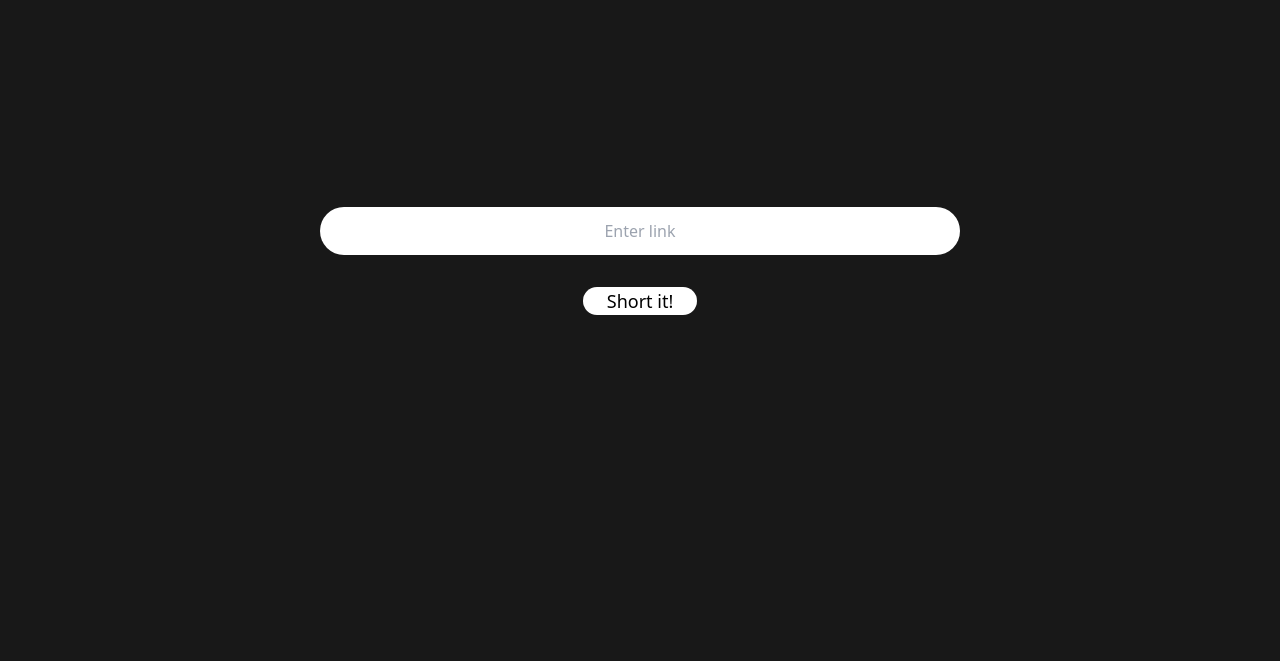
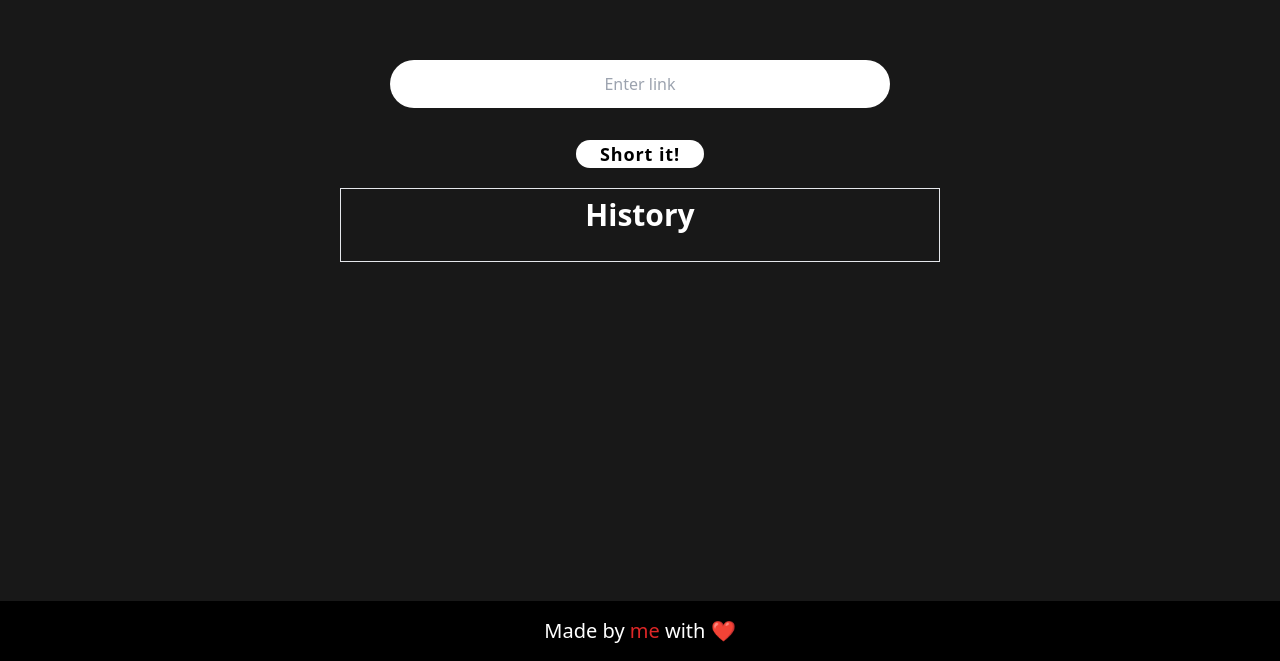
Before and after one commit to snehilgamit/limk, a Next.js app: page / in a window 1280 px wide. Shown: the part 139-800 px from the top of the page. Built offline with nearby package versions, Linux system fonts and the light colour scheme.

Commit message:
update: 0.1.1

```diff
--- a/helper/mongoDB.js
+++ b/helper/mongoDB.js
@@ -1,6 +1,6 @@
 import mongoose from "mongoose";
 
 const ConnectDB = async() =>{
-    await mongoose.connect('mongodb+srv://mayank:mayank@cluster0.mssu5rq.mongodb.net/?retryWrites=true&w=majority')
+    await mongoose.connect(process.env.MongoURI)
 }
 export default ConnectDB;
--- a/pages/_app.js
+++ b/pages/_app.js
@@ -1,5 +1,8 @@
 import '@/styles/globals.css'
 
 export default function App({ Component, pageProps }) {
-  return <Component {...pageProps} />
+  return <>
+  <Component {...pageProps} />
+  <div className="selection:bg-red-600 bg-black font-white selection:text-white text-xl fixed w-full  text-white py-4 bottom-0 text-center">Made by <span className='text-red-600'>me</span> with ❤️</div>
+  </>
 }
--- a/pages/index.js
+++ b/pages/index.js
@@ -1,20 +1,37 @@
 import axios from "axios";
 import { useRouter } from "next/router";
-import { useState } from "react";
+import { useEffect, useState } from "react";
 
 const Home = () => {
     const [link, setlink] = useState('');
-    const [shorted,setshored]=useState('');
+    const [shorted, setshored] = useState('');
+    const [history, setHistory] = useState([]);
+    const sethistoryFun = () => {
+        const findHistory = localStorage.getItem('history');
+        if (findHistory) {
+            const parseHistory = JSON.parse(findHistory)
+            setHistory(parseHistory)
+        } else {
+            localStorage.setItem('history', '[]');
+        }
+    }
     const short = async () => {
         if (link) {
             const req = await axios.post('/api/createLink', { link });
-            const shortedlink = "https://www.π.site/s/"+req.data.Shortlink;
+            const shortedlink = "https://www.π.site/s/" + req.data.Shortlink;
             setshored(shortedlink);
+            const getHistory = localStorage.getItem('history');
+            if(getHistory){
+                const historyObject =  JSON.parse(getHistory)
+                const setHistoryLS = historyObject.push({ link: shortedlink, enteredLink: link })
+                localStorage.setItem('history', JSON.stringify(historyObject));
+                sethistoryFun();
+            }
         }
     }
-    const copy = () => {
+    const copy = (getLink) => {
         const el = document.createElement('textarea');
-        el.value = shorted;
+        el.value = getLink;
         el.style.position = 'absolute';
         el.style.left = '-9999px';
         document.body.appendChild(el);
@@ -22,15 +39,36 @@ const Home = () => {
         document.execCommand('copy');
         document.body.removeChild(el);
     }
+    const remove = (num) => {
+        const getHistory = localStorage.getItem('history');
+        const historyObject =  JSON.parse(getHistory);
+        historyObject.splice(num,1);
+        localStorage.setItem('history', JSON.stringify(historyObject));
+        sethistoryFun();
+    }
+    useEffect(() => {
+        sethistoryFun();
+    }, [])
     return (
         <>
-        <div className="w-full min-h-screen flex justify-center items-center">
-            <div className="text-black w-full flex justify-center flex-col items-center">
-                <input className="rounded-3xl h-[3rem] min-w-[50%] max-w-[60%] text-center px-2 py-2 mb-4 placeholder:text-center" type="url" name="url" placeholder="Enter link" onChange={(e) => setlink(e.target.value)}/>
-                <div className="text-black cursor-pointer mt-4 text-lg bg-white rounded-3xl px-6 hover:bg-opacity-50" onClick={short}>Short it!</div>
-                {shorted &&
-                <div className="text-white cursor-pointer mt-3">Click to copy <span className="text-blue-400 hover:text-blue-800" onClick={copy}>{shorted}</span> </div>}
-            </div>
+            <div className="w-full min-h-[75vh] flex justify-center items-center">
+                <div className="text-black w-full flex justify-center flex-col items-center">
+                    <input className="rounded-3xl h-[3rem] max-sm:w-[250px] w-[500px] text-center px-2 py-2 mb-4 placeholder:text-center" type="url" name="url" placeholder="Enter link" onChange={(e) => setlink(e.target.value)} />
+                    <div className="text-black cursor-pointer mt-4 tracking-wider font-bold text-lg bg-white rounded-3xl px-6 hover:bg-opacity-50" onClick={short}>Short it!</div>
+                    {shorted &&
+                        <div className="text-white cursor-pointer mt-3">Click to copy <span className="text-blue-400 active:text-orange-500" onClick={()=>{copy(shorted)}}>{shorted}</span> </div>}
+                    <div className="text-white mt-5 text-3xl border w-[600px] text-center py-2 max-sm:w-full">
+                        <h1 className="font-bold mb-5">History</h1>
+                        {history.map((el, index) => (
+                            <div key={index} className="flex justify-around text-start text-sm h-5 my-3 cursor-pointer">
+                                <div className="px-4 font-medium text-orange-500 hover:opacity-60">{index + 1}</div>
+                                <div className="px-4 w-full active:text-orange-500 truncate hover:opacity-60 active:opacity-100" onClick={()=>{copy(el.link)}}>{el.link}</div>
+                                <div className="px-4  w-full truncate active:text-orange-500 hover:opacity-60 active:opacity-100" onClick={()=>{copy(el.enteredLink)}}>{el.enteredLink}</div>
+                                <div className="bg-white hover:opacity-60 px-4 text-center mx-4 text-black rounded-xl" onClick={()=>remove(index)}>remove</div>
+                            </div>
+                        ))}
+                    </div>
+                </div>
             </div>
         </>
     )
```
Also changed, not shown: 1 other file (tests, documents, lock files or other folders).
